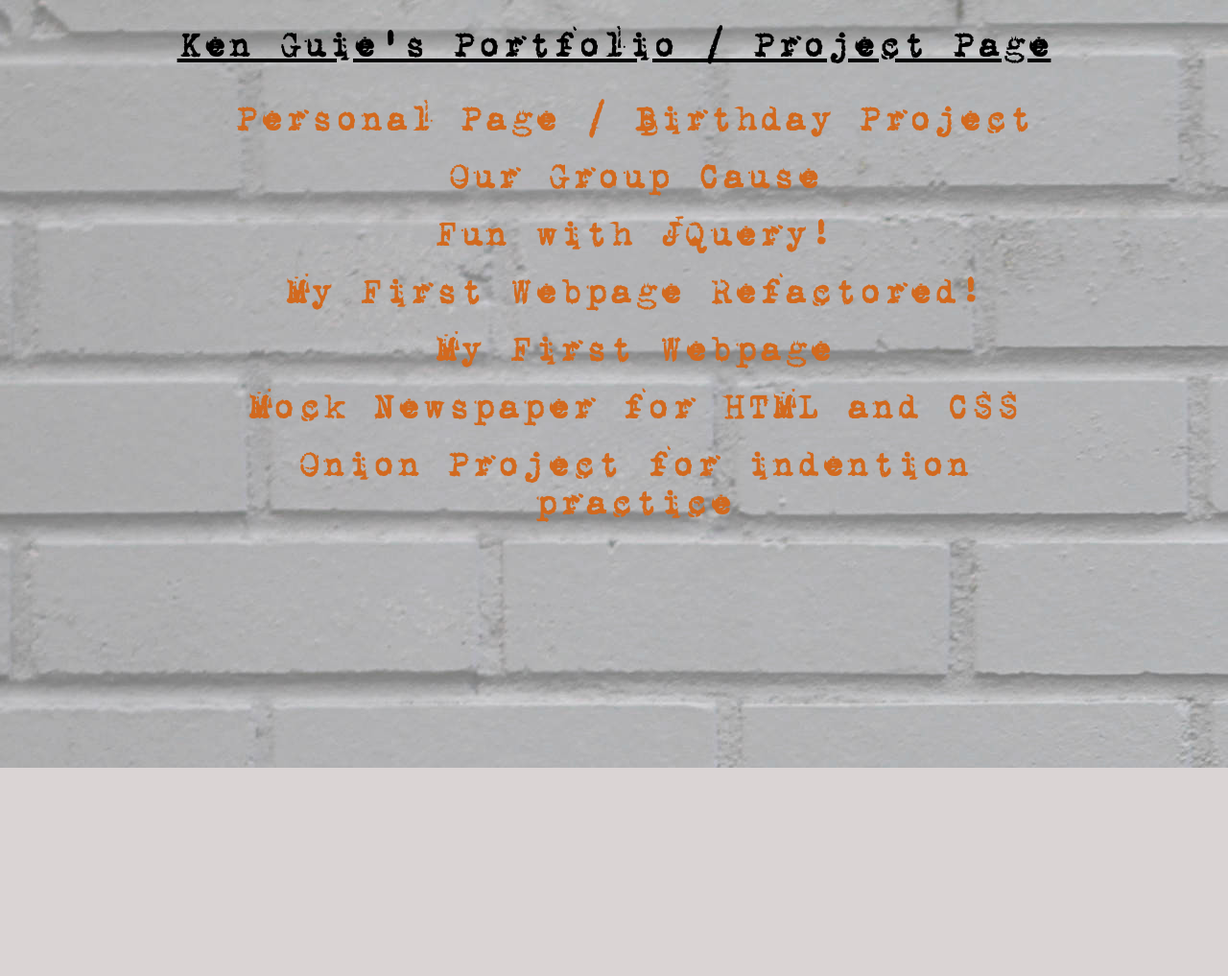
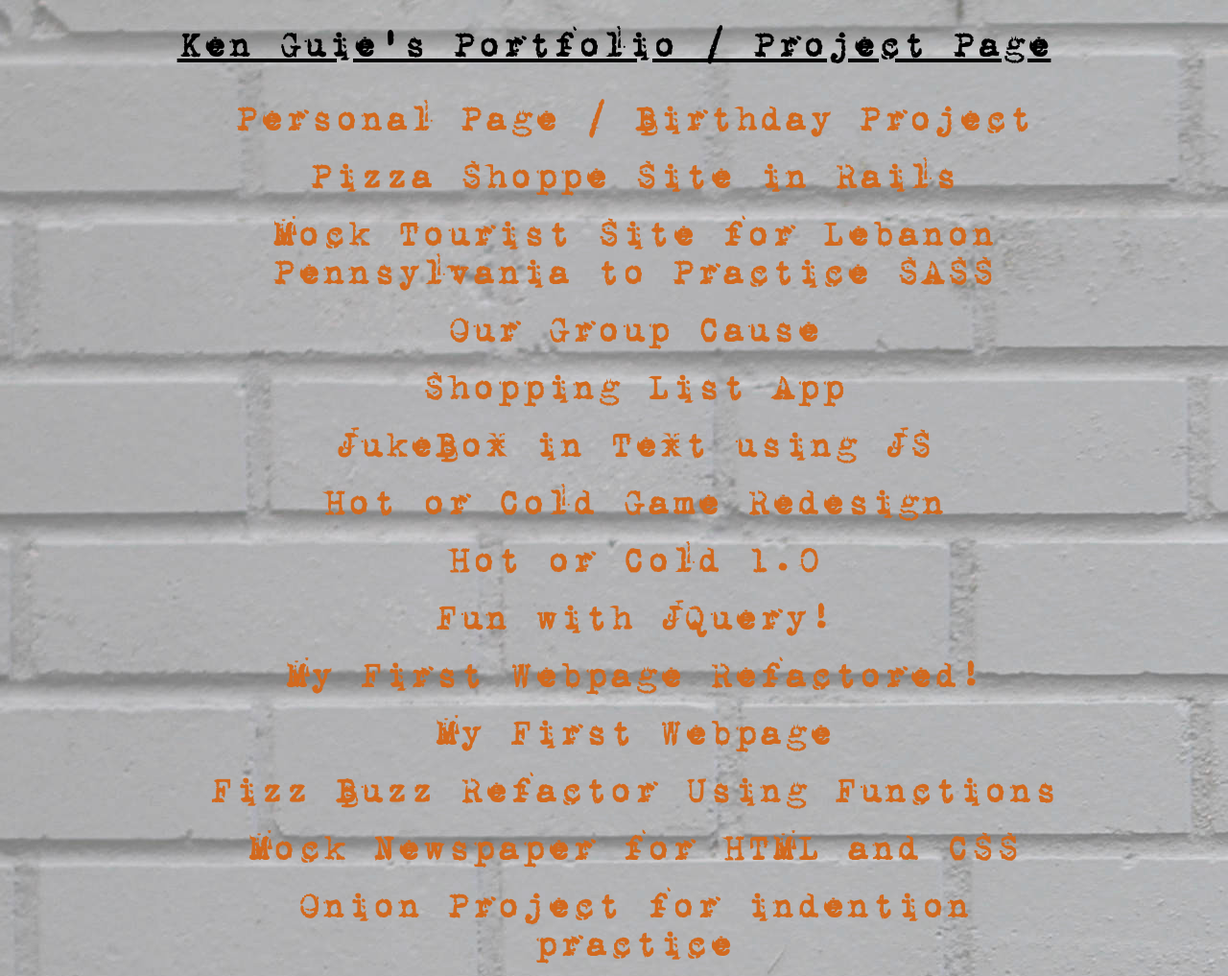
Before and after one commit to kenguie/portfolioPage, a plain HTML site: page index.html in a window 1280 px wide. Shown: the top 1017 px of the page at 96% size. Before the commit the page ends 800 px from the top, so only its background shows below. Drawn offline with Linux system fonts and the light colour scheme.

Commit message:
adding projects

```diff
--- a/index.html
+++ b/index.html
@@ -19,15 +19,21 @@
 
     <ul>
 
-        <li><a target="new" href="http://nyhunter77.github.io/BdayPject/">Personal Page / Birthday Project</a></li>
-        <li><a target="new" href="http://nyhunter77.github.io/GroupCause/">Our Group Cause</a></li>
-        <li><a target="new" href="http://nyhunter77.github.io/PlaywJq/">Fun with JQuery!</a></li>
+        <li><a href="http://nyhunter77.github.io/BdayPject/">Personal Page / Birthday Project</a></li>
+        <li><a href="http://ancient-gorge-2669.herokuapp.com/">Pizza Shoppe Site in Rails</a></li>
+        <li><a href="http://nyhunter77.github.io/lebanon_travel/">Mock Tourist Site for Lebanon Pennsylvania to Practice SASS</a></li>
+        <li><a href="http://nyhunter77.github.io/GroupCause/">Our Group Cause</a></li>
+        <li><a href="http://nyhunter77.github.io/shoppingList/">Shopping List App</a></li>
+        <li><a href="http://nyhunter77.github.io/Jukebox/">JukeBox in Text using JS</a></li>
+        <li><a href="http://nyhunter77.github.io/hot-cold-redesign/">Hot or Cold Game Redesign</a></li>
+        <li><a href="http://nyhunter77.github.io/hot-or-cold/">Hot or Cold 1.0</a></li>
+        <li><a href="http://nyhunter77.github.io/PlaywJq/">Fun with JQuery!</a></li>
         <li><a href="http://nyhunter77.github.io/BusinessPage2a/">My First Webpage Refactored! </a></li>
         <li><a href="http://nyhunter77.github.io/businessPage2/">My First Webpage </a></li>
-        <li><a target="new" href="http://nyhunter77.github.io/NewspaperForPositioning/">Mock Newspaper for HTML and CSS</a></li>
-        <li><a target="new" href="http://nyhunter77.github.io/Onion/">Onion Project for indention practice</a></li>
+        <li><a href="http://nyhunter77.github.io/fizzRefactor/">Fizz Buzz Refactor Using Functions</a></li>
+        <li><a href="http://nyhunter77.github.io/NewspaperForPositioning/">Mock Newspaper for HTML and CSS</a></li>
+        <li><a href="http://nyhunter77.github.io/Onion/">Onion Project for indention practice</a></li>
     </ul>
-
     </div>
 
 </body>
```
